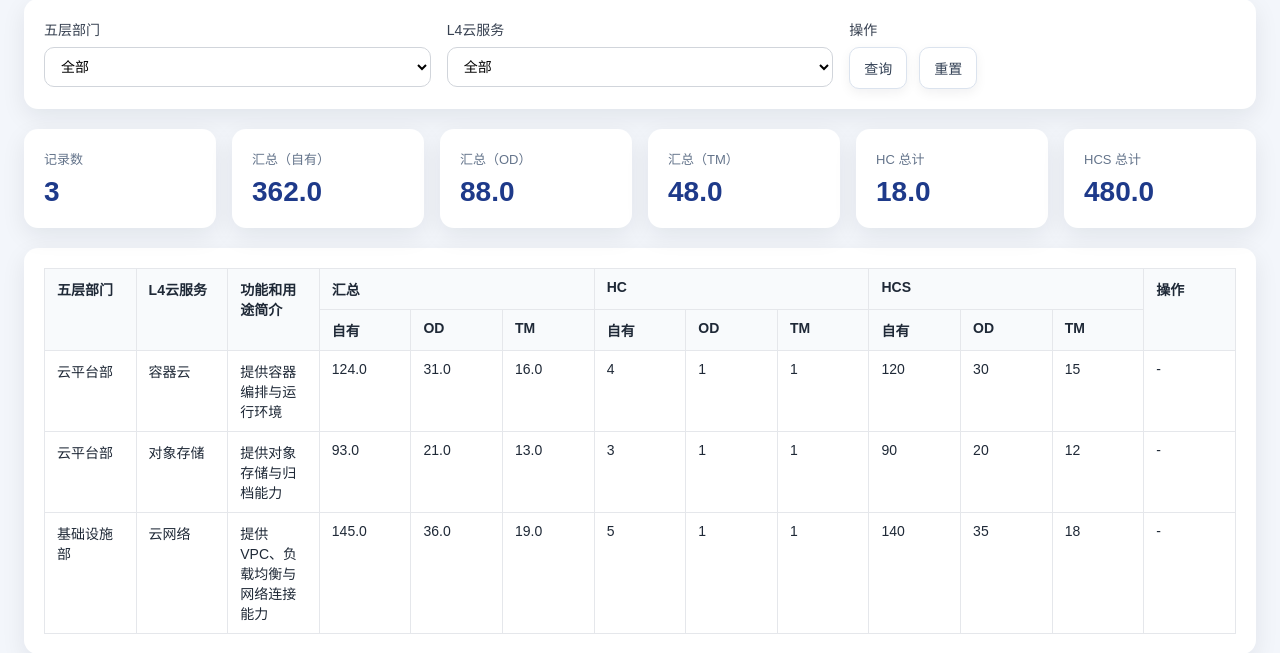
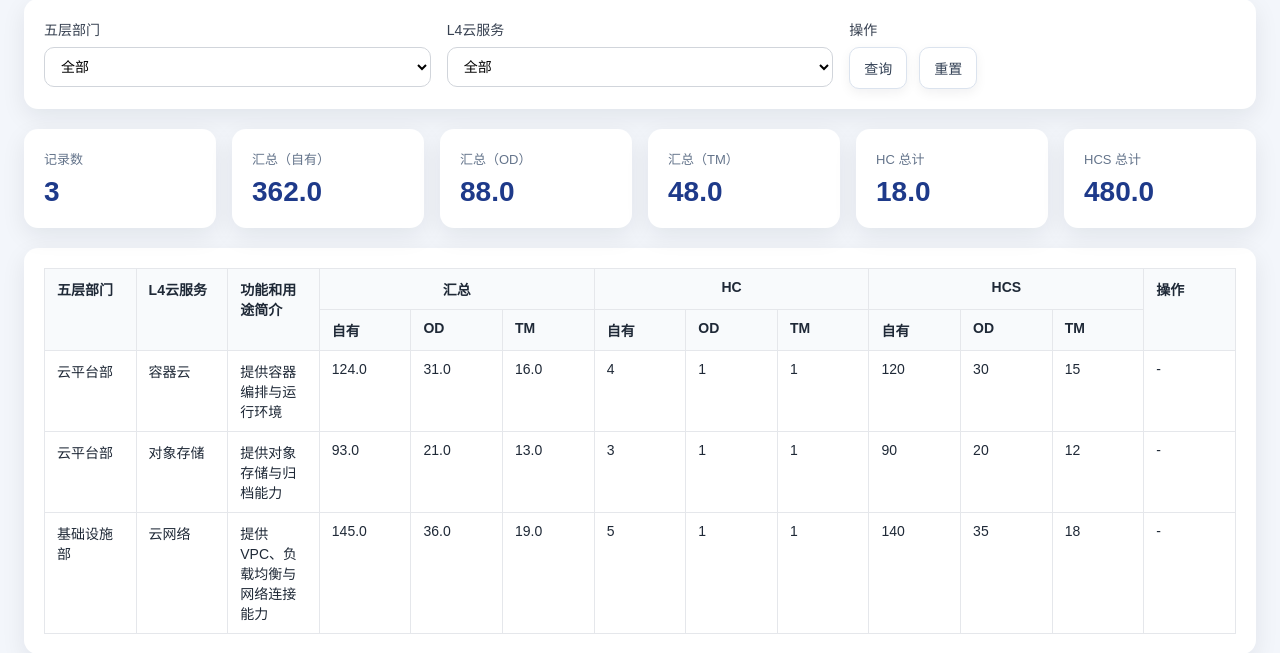
Before and after one commit to Mingkun/BeWin, a Flask app: page /views/cloud-service-view in a window 1280 px wide. Shown: the part 160-813 px from the top of the page. Run offline with Flask 3, Linux system fonts and the light colour scheme; data comes from the database, SQL or seed files in the repository.

Commit message:
调整分组表头居中对齐

```diff
--- a/templates/cloud_service_view.html
+++ b/templates/cloud_service_view.html
@@ -88,9 +88,9 @@
               <th rowspan="2">五层部门</th>
               <th rowspan="2">L4云服务</th>
               <th rowspan="2">功能和用途简介</th>
-              <th colspan="3">汇总</th>
-              <th colspan="3">HC</th>
-              <th colspan="3">HCS</th>
+              <th colspan="3" style="text-align:center;">汇总</th>
+              <th colspan="3" style="text-align:center;">HC</th>
+              <th colspan="3" style="text-align:center;">HCS</th>
               <th rowspan="2">操作</th>
             </tr>
             <tr>
--- a/templates/project_view.html
+++ b/templates/project_view.html
@@ -106,7 +106,7 @@
               <th data-sort="date" rowspan="2">结束日期<div class="col-resizer"></div></th>
               <th data-sort="number" rowspan="2">工作量（人月）<div class="col-resizer"></div></th>
               <th data-sort="number" rowspan="2">费用预算（w）<div class="col-resizer"></div></th>
-              <th data-sort="none" colspan="3">人力预算<div class="col-resizer"></div></th>
+              <th data-sort="none" colspan="3" style="text-align:center;">人力预算<div class="col-resizer"></div></th>
               <th class="actions-col" data-sort="none" rowspan="2">操作<div class="col-resizer"></div></th>
             </tr>
             <tr>
```
